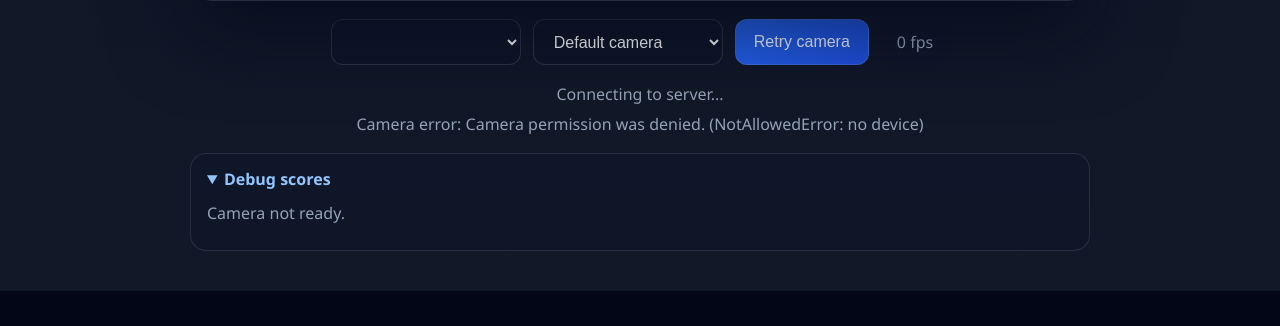
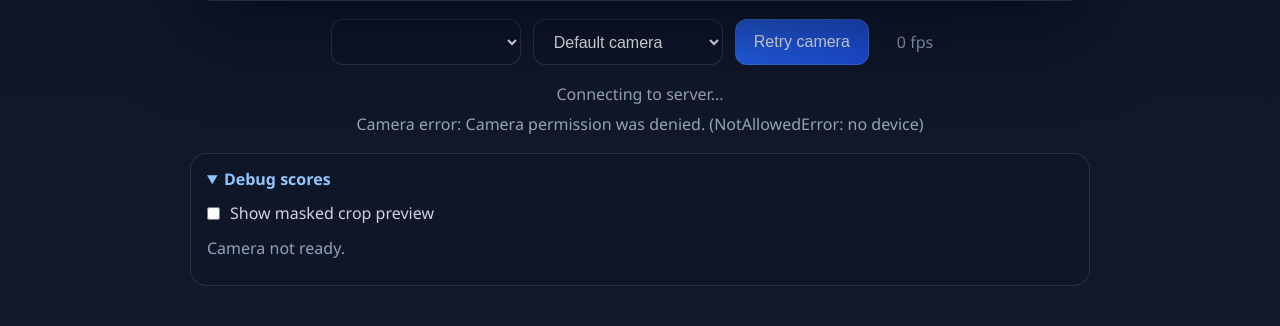
Before and after one commit to Alaa-Eldeen-Essam/Stream_CNN_assignment, a Flask app: page / in a window 1280 px wide, after a click on "Debug scores". Shown: the part 789-1115 px from the top of the page. Before the commit the page ends 1080 px from the top, so only its background shows below. Run offline with Flask 3, Linux system fonts and the light colour scheme; lists and menus that the app fills with data are empty; parts of the project's set-up code (start-up, migrations or seed data) failed here and were passed over; some libraries are stand-ins or nearby versions.

Commit message:
Add masked crop preview feature with toggle in debug panel

```diff
--- a/asl-sign-language/static/app.js
+++ b/asl-sign-language/static/app.js
@@ -13,6 +13,9 @@ const cameraSel = document.getElementById("cameraSelect");
 const retryBtn = document.getElementById("retryCamera");
 const debugReason = document.getElementById("debugReason");
 const debugScores = document.getElementById("debugScores");
+const showMaskedToggle = document.getElementById("showMaskedToggle");
+const maskedPreviewWrap = document.getElementById("maskedPreviewWrap");
+const maskedPreview = document.getElementById("maskedPreview");
 
 let fpsCount = 0;
 let lastFpsTick = Date.now();
@@ -55,6 +58,17 @@ function renderDebugScores(data) {
       `,
     )
     .join("");
+}
+
+function renderMaskedPreview(data) {
+  if (!showMaskedToggle.checked || !data.masked_preview) {
+    maskedPreviewWrap.classList.add("hidden");
+    maskedPreview.removeAttribute("src");
+    return;
+  }
+
+  maskedPreview.src = data.masked_preview;
+  maskedPreviewWrap.classList.remove("hidden");
 }
 
 function describeCameraError(err) {
@@ -201,6 +215,8 @@ async function startCamera(deviceId = cameraSel.value) {
   setCameraStatus(`Camera error: ${describeCameraError(lastError)}`);
   debugReason.textContent = "Camera not ready.";
   debugScores.innerHTML = "";
+  maskedPreviewWrap.classList.add("hidden");
+  maskedPreview.removeAttribute("src");
 }
 
 socket.on("connect", () => {
@@ -215,12 +231,15 @@ socket.on("disconnect", () => {
   status.textContent = "Disconnected";
   debugReason.textContent = "Disconnected from server.";
   debugScores.innerHTML = "";
+  maskedPreviewWrap.classList.add("hidden");
+  maskedPreview.removeAttribute("src");
 });
 
 socket.on("prediction", (data) => {
   frameInFlight = false;
   drawLandmarks(data.landmarks, data.connections, data.bbox);
   renderDebugScores(data);
+  renderMaskedPreview(data);
 
   if (pendingModelSwitch) {
     if (data.model === pendingModelSwitch) {
@@ -270,6 +289,8 @@ modelSel.addEventListener("change", () => {
   setModelSwitchingState(true);
   setOverlayState("loading", `Loading ${pendingModelSwitch}...`);
   status.textContent = `Loading model: ${pendingModelSwitch}...`;
+  maskedPreviewWrap.classList.add("hidden");
+  maskedPreview.removeAttribute("src");
 });
 cameraSel.addEventListener("change", () => {
   startCamera(cameraSel.value);
@@ -277,10 +298,16 @@ cameraSel.addEventListener("change", () => {
 retryBtn.addEventListener("click", () => {
   startCamera(cameraSel.value);
 });
+showMaskedToggle.addEventListener("change", () => {
+  if (!showMaskedToggle.checked) {
+    maskedPreviewWrap.classList.add("hidden");
+  }
+});
 
 setInterval(captureAndSend, 200);
 modelSel.value = window.APP_CONFIG.defaultModel || modelSel.value;
 setModelSwitchingState(false);
 setOverlayState("idle", "No hand");
 debugReason.textContent = "No inference yet.";
+maskedPreviewWrap.classList.add("hidden");
 startCamera();
--- a/asl-sign-language/static/styles.css
+++ b/asl-sign-language/static/styles.css
@@ -176,6 +176,14 @@ button:disabled {
   color: #93c5fd;
 }
 
+.debug-toggle {
+  display: inline-flex;
+  align-items: center;
+  gap: 10px;
+  margin-top: 12px;
+  color: #cbd5e1;
+}
+
 #debugReason {
   margin-top: 12px;
   color: #94a3b8;
@@ -212,6 +220,28 @@ button:disabled {
   font-variant-numeric: tabular-nums;
 }
 
+.masked-preview-wrap {
+  margin-top: 14px;
+}
+
+.masked-preview-title {
+  margin-bottom: 10px;
+  color: #94a3b8;
+}
+
+#maskedPreview {
+  width: min(260px, 100%);
+  display: block;
+  border-radius: 14px;
+  border: 1px solid rgba(148, 163, 184, 0.18);
+  background: #020617;
+  image-rendering: auto;
+}
+
+.hidden {
+  display: none;
+}
+
 @media (max-width: 720px) {
   .app-shell {
     width: calc(100vw - 20px);
--- a/asl-sign-language/templates/index.html
+++ b/asl-sign-language/templates/index.html
@@ -46,8 +46,16 @@
 
     <details class="debug-panel">
       <summary>Debug scores</summary>
+      <label class="debug-toggle">
+        <input id="showMaskedToggle" type="checkbox">
+        Show masked crop preview
+      </label>
       <p id="debugReason">No inference yet.</p>
       <div id="debugScores" class="debug-scores"></div>
+      <div id="maskedPreviewWrap" class="masked-preview-wrap hidden">
+        <p class="masked-preview-title">Masked crop sent to model</p>
+        <img id="maskedPreview" alt="Masked crop preview">
+      </div>
     </details>
   </main>
 
```
Also changed, not shown: asl-sign-language/server_cnn.py (+16 -4 lines).
